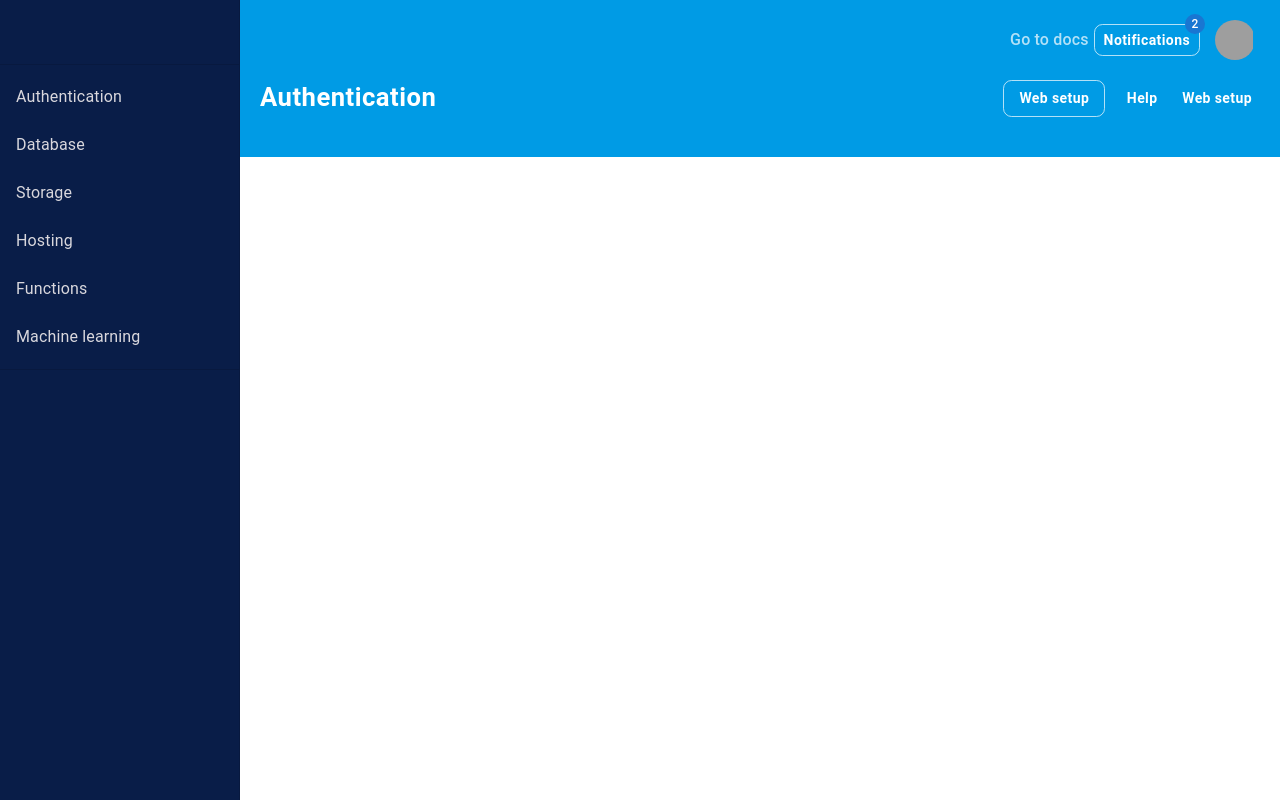
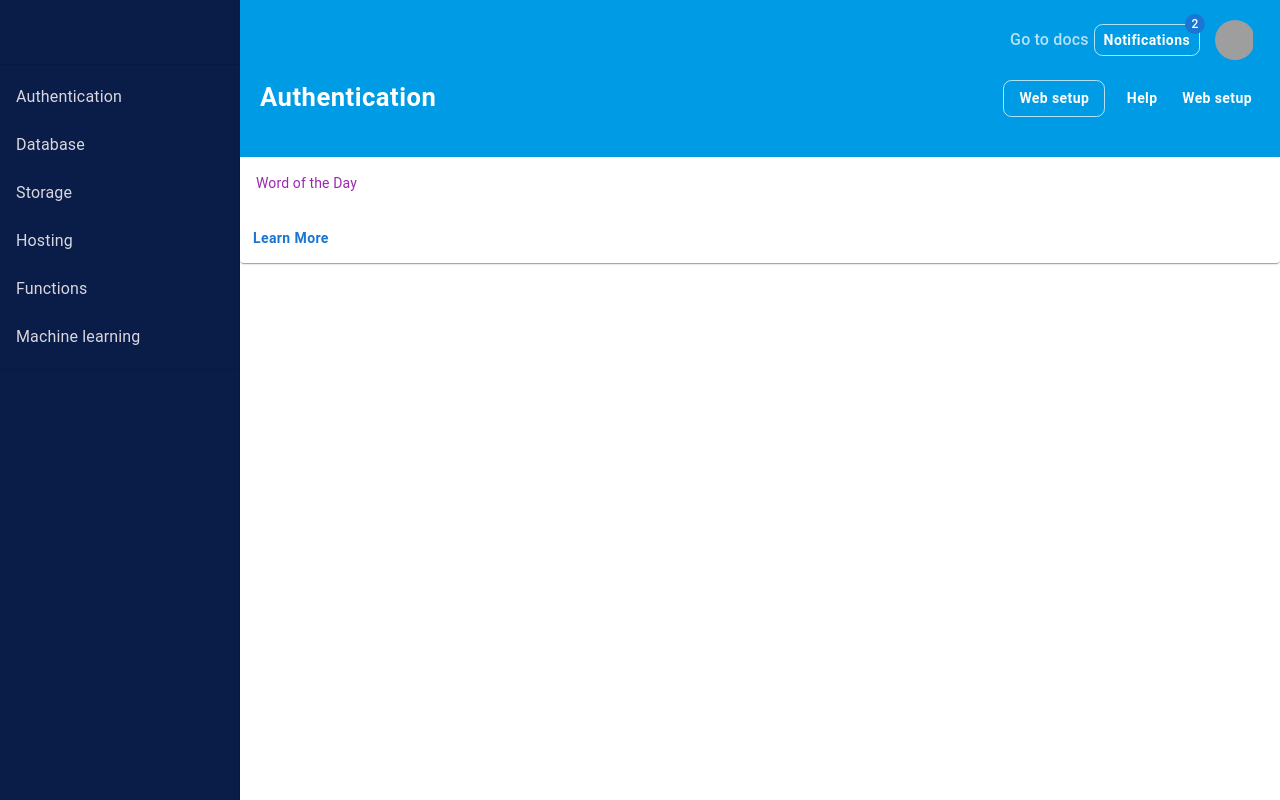
Before and after one commit to ebrahim78652/practiceRepo, a React (Create React App) app in the folder material-ui-practice/: page /authentication in a window 1280 px wide. Built offline with nearby package versions, Linux system fonts and the light colour scheme; grey boxes are pictures that could not be loaded.

Commit message:
add card body

```diff
--- a/material-ui-practice/src/App.tsx
+++ b/material-ui-practice/src/App.tsx
@@ -18,14 +18,22 @@ function App() {
    <>
    <Box sx ={{
     display: 'flex',
-   }
-   }>
+   }}>
    <NavBar />
+    <Box sx={{
+      display: "flex",
+      flexDirection: "column",
+      flexGrow:1,
+    }}>
+
     <Header title={location.pathname.replace("/", "")}></Header>
+    <Outlet />
+    </Box>
+
    </Box>
 
 
-    <Outlet />
+
    </>
 
 
--- /dev/null
+++ b/material-ui-practice/src/Components/Common/BasicCard/BasicCard.tsx
@@ -0,0 +1,30 @@
+import React from 'react'
+import Grid from '@mui/material/Grid';
+import Box from '@mui/material/Box';
+import Card from '@mui/material/Card';
+import CardActions from '@mui/material/CardActions';
+import CardContent from '@mui/material/CardContent';
+import Button from '@mui/material/Button';
+import Typography from '@mui/material/Typography';
+
+
+const BasicCard = () => {
+
+    return (
+      <Card sx={{ minWidth: 275 }}>
+        <CardContent>
+          <Typography sx={{ fontSize: 14 }} color="secondary" gutterBottom>
+            Word of the Day
+          </Typography>
+
+        </CardContent>
+        <CardActions>
+          <Button size="small">Learn More</Button>
+        </CardActions>
+      </Card>
+    );
+  }
+
+
+
+export default BasicCard
--- a/material-ui-practice/src/Components/Pages/Authentication.page.tsx
+++ b/material-ui-practice/src/Components/Pages/Authentication.page.tsx
@@ -1,6 +1,8 @@
 import React from 'react'
 import Grid from '@mui/material/Grid';
 import Header from '../Common/Header/Header';
+
+import BasicCard from '../Common/BasicCard/BasicCard';
 
 function Authentication() {
 
@@ -8,6 +10,7 @@ function Authentication() {
   return (
     //make the 2 buttons here
   <>
+    <BasicCard></BasicCard>
   </>
   )
 }
```
